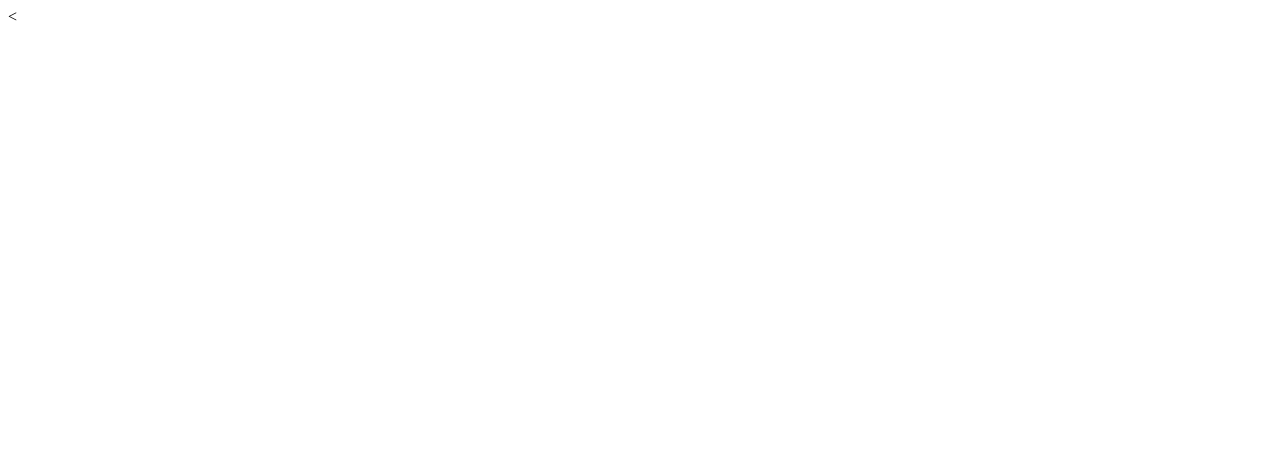
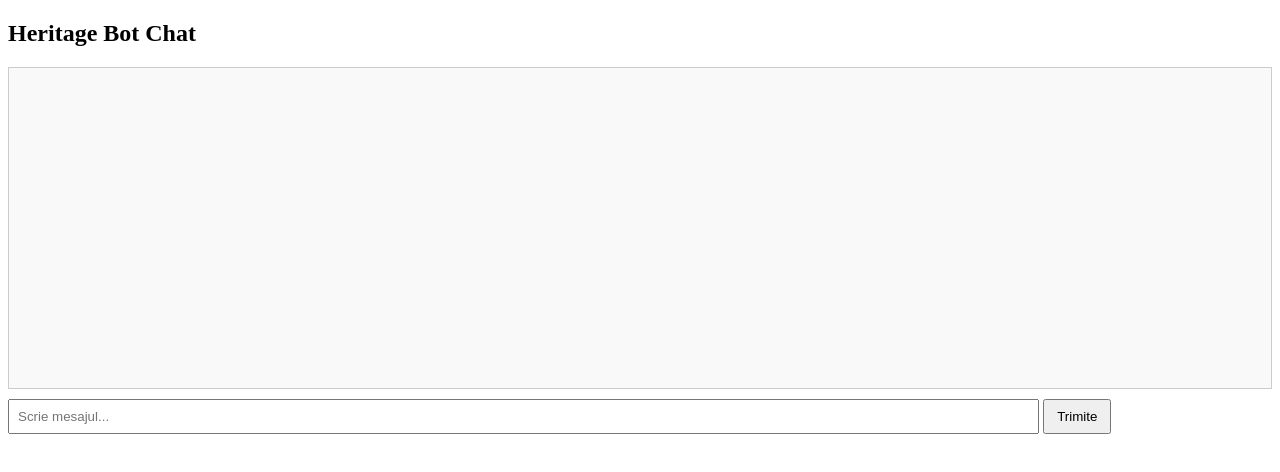
Before and after one commit to OEV2025/heritage-bot, a plain HTML site: page index.html in a window 1280 px wide. Drawn offline with Linux system fonts and the light colour scheme.

Commit message:
Update index.html

```diff
--- a/index.html
+++ b/index.html
@@ -1 +1,82 @@
-<
+<!DOCTYPE html>
+<html lang="ro">
+<head>
+  <meta charset="UTF-8" />
+  <title>Heritage Bot Chat</title>
+  <style>
+    #chatbox {
+      height: 300px;
+      border: 1px solid #ccc;
+      overflow-y: auto;
+      padding: 10px;
+      font-family: Arial, sans-serif;
+      background: #f9f9f9;
+    }
+    #chatbox div {
+      margin-bottom: 10px;
+    }
+    .user-msg {
+      color: blue;
+    }
+    .bot-msg {
+      color: green;
+    }
+    #userInput {
+      width: 80%;
+      padding: 8px;
+      margin-top: 10px;
+    }
+    button {
+      padding: 8px 12px;
+    }
+  </style>
+</head>
+<body>
+  <h2>Heritage Bot Chat</h2>
+  <div id="chatbox"></div>
+  <input type="text" id="userInput" placeholder="Scrie mesajul..." />
+  <button onclick="sendMessage()">Trimite</button>
+
+  <script>
+    const rasaEndpoint = 'http://localhost:5005/webhooks/rest/webhook';
+
+    function appendMessage(sender, message) {
+      const chatbox = document.getElementById('chatbox');
+      const msgDiv = document.createElement('div');
+      msgDiv.textContent = sender + ': ' + message;
+      msgDiv.className = sender === 'Tu' ? 'user-msg' : 'bot-msg';
+      chatbox.appendChild(msgDiv);
+      chatbox.scrollTop = chatbox.scrollHeight;
+    }
+
+    async function sendMessage() {
+      const input = document.getElementById('userInput');
+      const message = input.value.trim();
+      if (!message) return;
+
+      appendMessage('Tu', message);
+      input.value = '';
+
+      try {
+        const response = await fetch(rasaEndpoint, {
+          method: 'POST',
+          headers: { 'Content-Type': 'application/json' },
+          body: JSON.stringify({ sender: "user", message: message }),
+        });
+        const data = await response.json();
+
+        if (!data.length) {
+          appendMessage('Bot', 'Botul nu a răspuns.');
+        } else {
+          data.forEach(resp => {
+            appendMessage('Bot', resp.text || '...');
+          });
+        }
+      } catch (error) {
+        appendMessage('Bot', 'Eroare la comunicarea cu serverul.');
+        console.error(error);
+      }
+    }
+  </script>
+</body>
+</html>
```
